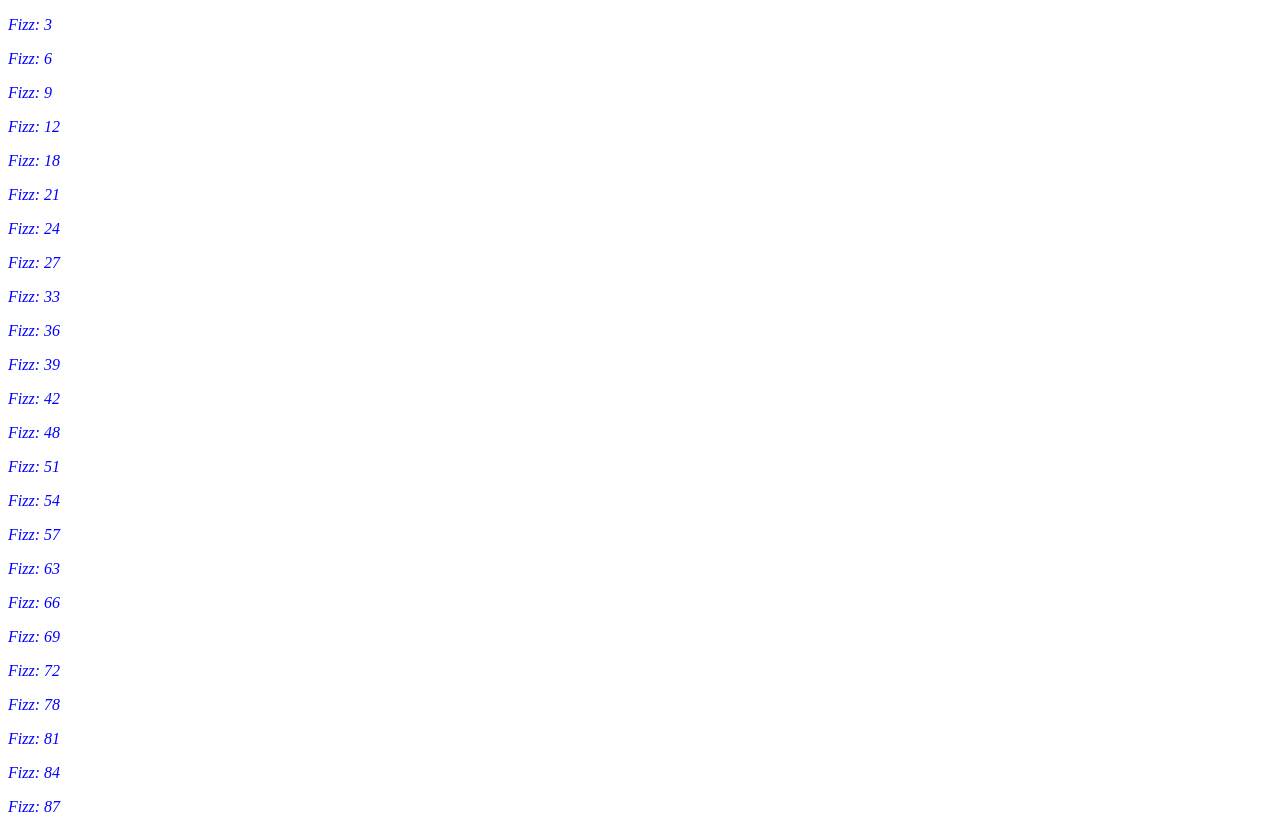
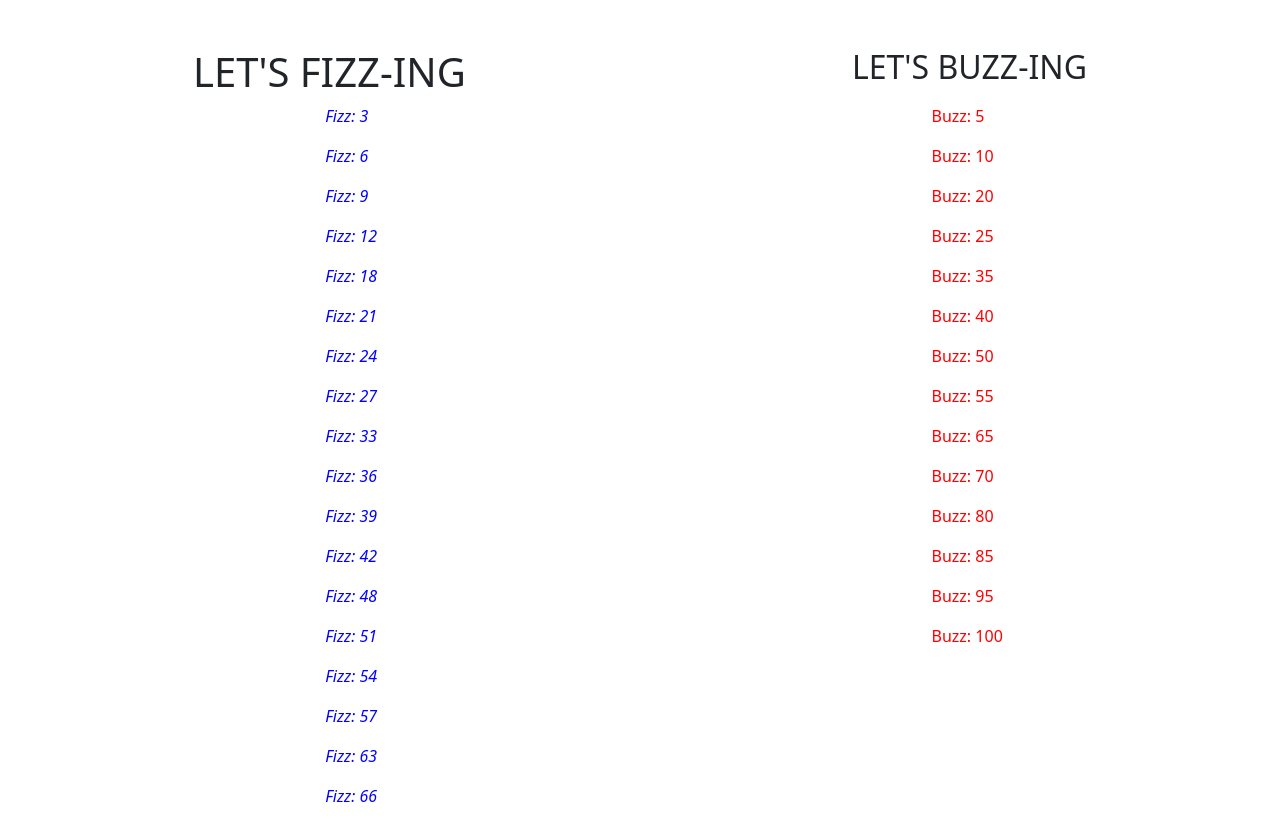
Before and after one commit to DeniseDichiara/js-fizzbuzz, a plain HTML site: page index.html in a window 1280 px wide. Shown: the top 819 px of the page. Drawn offline with nearby package versions, Linux system fonts and the light colour scheme.

Commit message:
added bootstrap

```diff
--- a/index.html
+++ b/index.html
@@ -6,12 +6,21 @@
         <title></title>
         <meta name="description" content="">
         <meta name="viewport" content="width=device-width, initial-scale=1">
+
+        <!--? BOOTSTRAP-->
+        <link href="https://cdn.jsdelivr.net/npm/bootstrap@5.3.0-alpha3/dist/css/bootstrap.min.css" rel="stylesheet" integrity="sha384-KK94CHFLLe+nY2dmCWGMq91rCGa5gtU4mk92HdvYe+M/SXH301p5ILy+dN9+nJOZ" crossorigin="anonymous">
+
         <link rel="stylesheet" href="style.css">
     </head>
 
     <body>
+        <div class="d-flex justify-content-around mt-5">
+            <h1>LET'S FIZZ-ING</h1>
+            <h2>LET'S BUZZ-ING</h2>
+        </div>
 
-        <div>
+
+        <div class="d-flex justify-content-around ms-5">
             <div id="fizz"></div>
             <div id="buzz"></div>
         </div>
```
